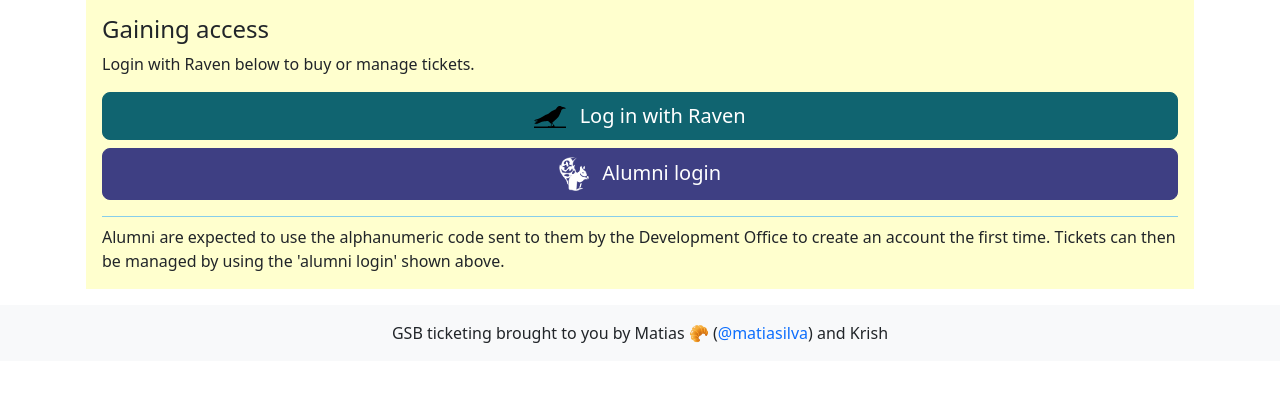
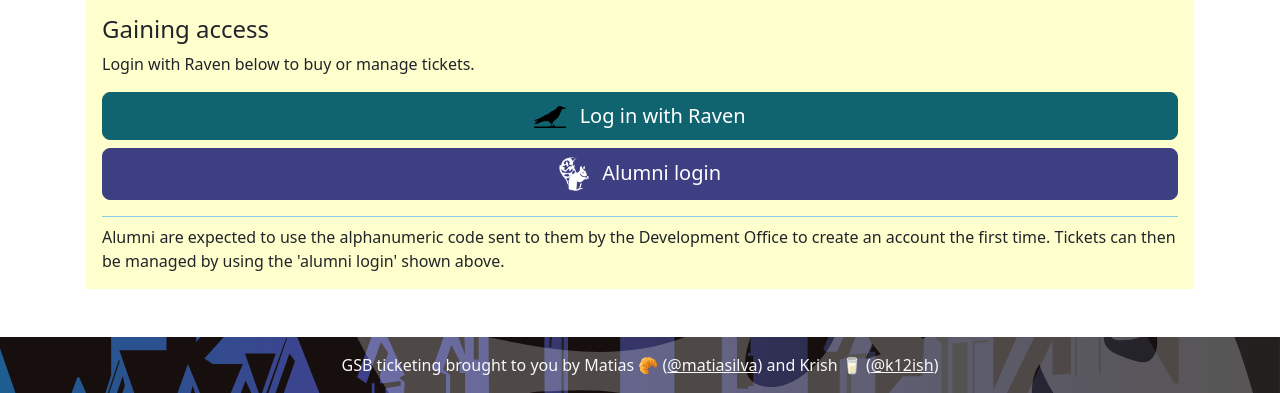
Before and after one commit to matiasilva/gsb-ticketing, a Django app: page / in a window 1280 px wide. Shown: the part 701-1094 px from the top of the page. Before the commit the page ends 1044 px from the top, so only its background shows below. Run offline with Django 4.2, Linux system fonts and the light colour scheme; parts of the project's set-up code (start-up, migrations or seed data) failed here and were passed over; some libraries are stand-ins or nearby versions.

Commit message:
prettier footer

```diff
--- a/app/templates/base.html
+++ b/app/templates/base.html
@@ -115,8 +115,20 @@
             {% endfor %}
         {% endif %}
         <main class="container mb-3 p-3 pb-0">{% block main %}{% endblock %}</main>
-        <footer class="text-center bg-light p-3">
-            <p class="mb-0">GSB ticketing brought to you by Matias 🥐 (<a href="https://www.github.com/matiasilva">@matiasilva</a>) and Krish</p>
+        <footer
+            style="
+                background: url('/static/images/banner.svg') no-repeat;
+                background-position: center;
+                background-size: cover;
+                margin-top: 3rem;
+            "
+            class="text-center p-3"
+        >
+            <p class="mb-0 text-light">
+                GSB ticketing brought to you by
+                Matias 🥐 (<a href="https://www.github.com/matiasilva" class="text-light "><u>@matiasilva</u></a>) and
+                Krish 🥛 (<a href="https://www.github.com/k12ish" class="text-light "><u>@k12ish</u></a>)
+            </p>
         </footer>
         <!-- lazy load JS -->
         {% block scripts %} {% endblock %}
```
